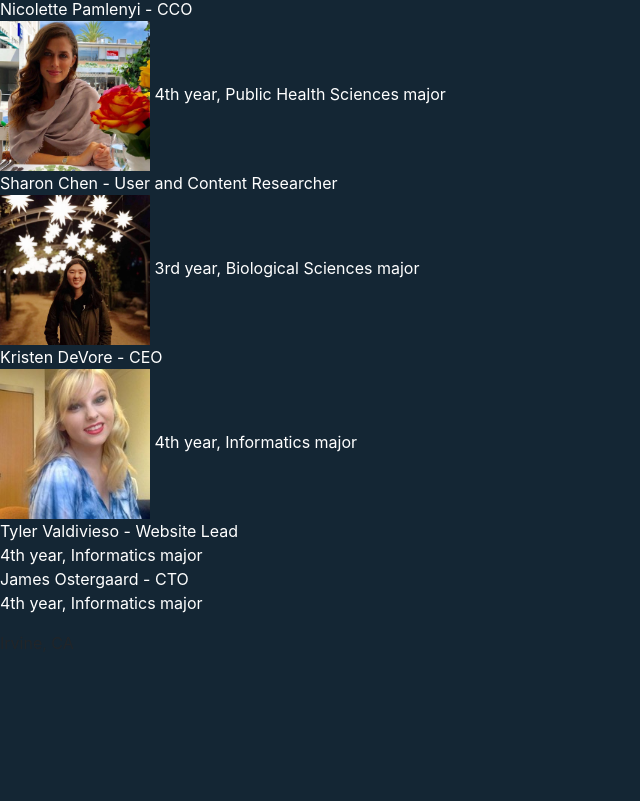
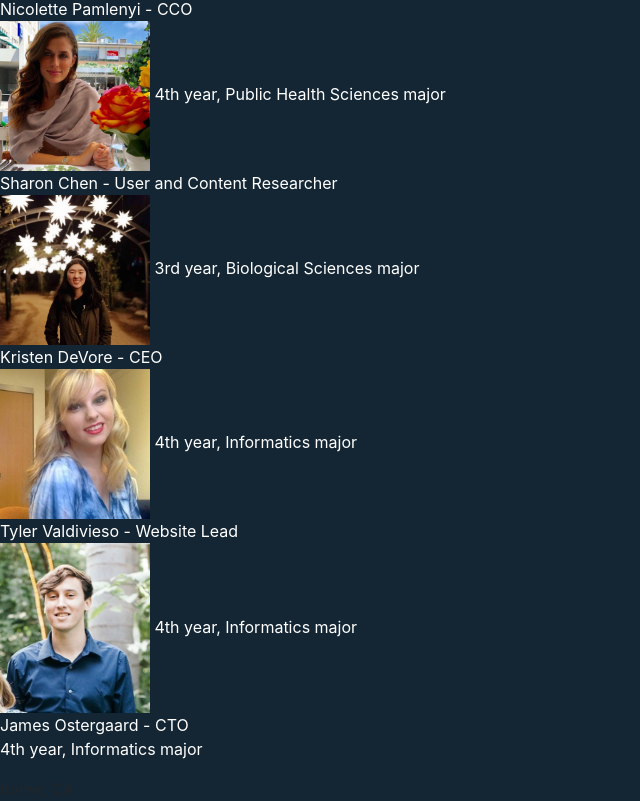
Before and after one commit to josterga/INF172-W19, a plain HTML site: page about.html in a window 1280 px wide. Shown: the part 421-1222 px from the top of the page, without its empty margins (0-640 px from the left). Before the commit the page ends 1076 px from the top, so only its background shows below. Drawn offline with nearby package versions, Linux system fonts and the light colour scheme.

Commit message:
added my pic

```diff
--- a/about.html
+++ b/about.html
@@ -91,6 +91,7 @@ Our team is full of a variety of different individuals from all backgrounds, ran
   <br/>
   Tyler Valdivieso - Website Lead
   <br/>
+    <img class="pic" src="./images/tyler.jpeg">
   4th year, Informatics major
   <br/>
   James Ostergaard - CTO
```
Also changed, not shown: images/tyler.jpeg (added).
